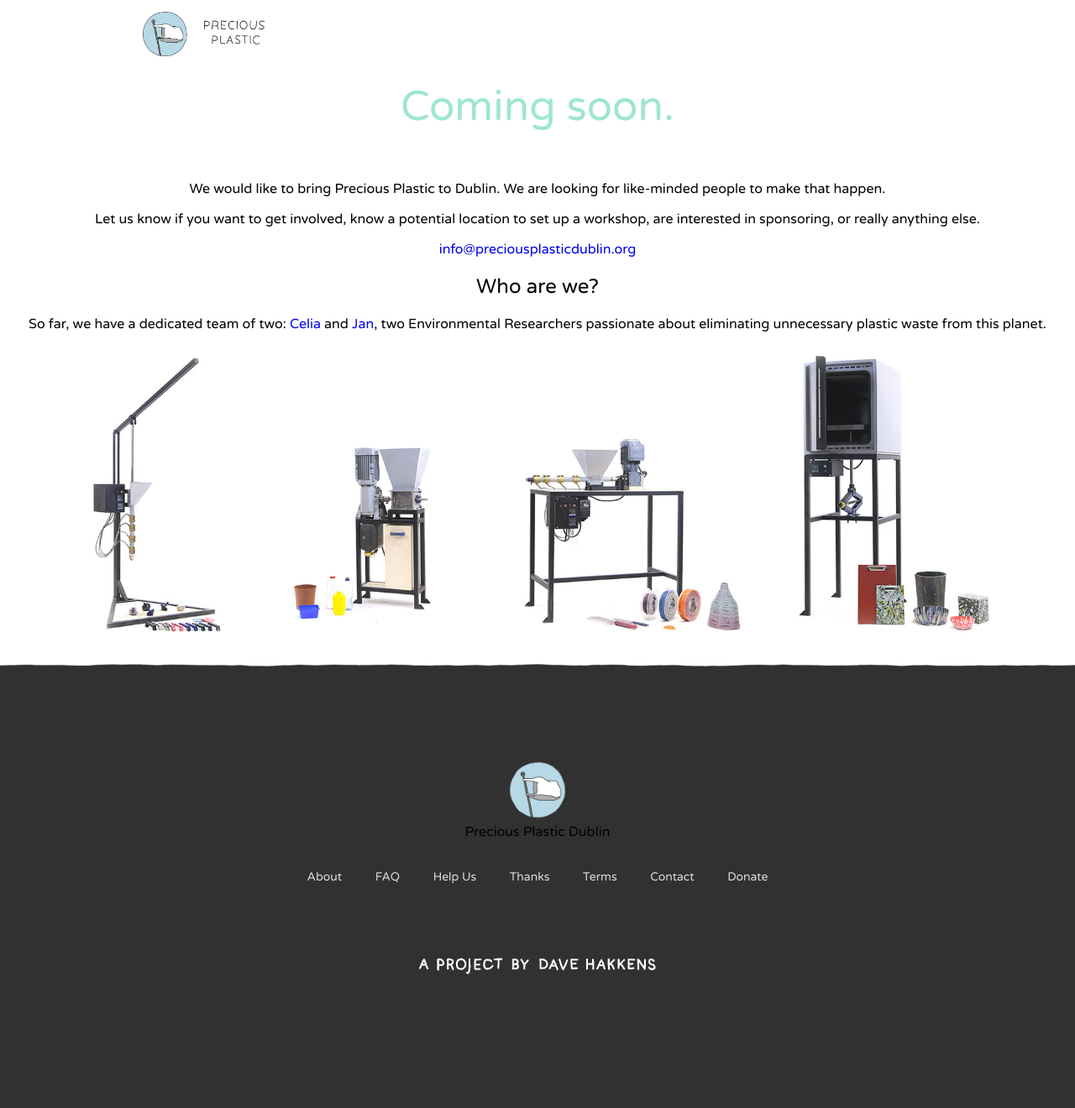
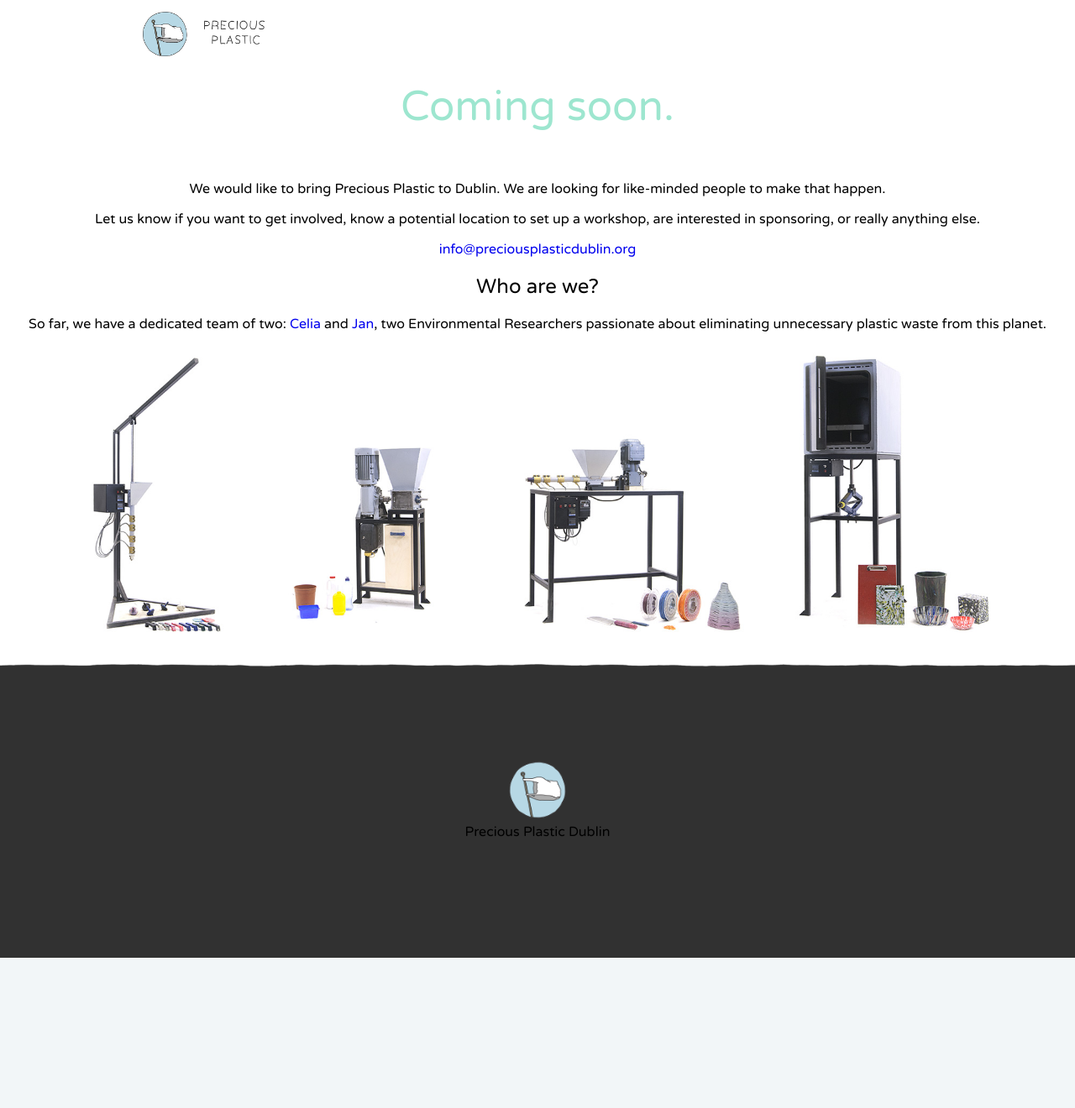
Before and after one commit to preciousplasticdublin/preciousplasticdublin.github.io, a Jekyll site: the page built from en/index.html, in a window 1280 px wide. Shown: the whole page at 84% size. Built offline with Jekyll 4.4.1, drawn with Linux system fonts in a browser that asks for light colours; after the commit the page ends 1141 px from its top, so only the background shows below that.

Commit message:
Update footer.html

```diff
--- a/_includes/footer.html
+++ b/_includes/footer.html
@@ -5,7 +5,7 @@
   Precious Plastic Dublin
   </section>
 
-
+<!--
   <nav>
     <a href="/{{page.lang}}/about">{{page.translations.about.title}}</a>
     <a href="/{{page.lang}}/faq">{{page.translations.faq.title}}</a>
@@ -15,29 +15,17 @@
     <a href="/{{page.lang}}/contact">{{page.translations.contact.title}}</a>
     <a href="https://davehakkens.nl/donate/preciousplastic/">{{page.translations.donate.title}}</a>
   </nav>
+-->
 
-
-
+<!--
   <a href="#" class="by" target="_blank">
       <img src="/assets/images/by.gif">
-
+-->
 
 
   <div class="social">
-    <a href="https://www.facebook.com/preciousplasticdublin/" class="facebook" target="_blank"></a>
-    <a href="https://www.facebook.com/sharer/sharer.php?u={{site.url | cgi_escape}}&summary=http%3A%2F%2Fyoutu.be%2F8J7JZcsoHyA" class="facebook" target="_blank"></a>
-    <a href="https://twitter.com/davehakkens"></a>
-    <a href="https://youtube.com/hakopdetak"></a>
-    <a href="https://github.com/hakkens"></a>
-    <a href="https://davehakkens.nl/mailinglist/"></a>
+    <a href="https://www.facebook.com/preciousplasticdublin/" target="_blank"><img src="https://www.preciousplasticdublin.org/assets/images/social/facebook-bw.png"></a>
+    <a href="https://www.instagram.com/preciousplasticdublin/" target="_blank"><img src="https://www.preciousplasticdublin.org/assets/images/social/instagram-bw.png"></a>
   </div>
 
-    <nav class="social">
-      <a href="https://plus.google.com/share?url={{site.url | cgi_escape}}" class="google-plus" target="_blank"></a>
-      <a href="https://twitter.com/intent/tweet?url={{site.url | cgi_escape}}&text={{site.description | cgi_escape}}+%23preciousplastic+http%3A%2F%2Fyoutu.be%2F8J7JZcsoHyA" class="twitter" target="_blank"></a>
-      <a href="https://www.facebook.com/sharer/sharer.php?u={{site.url | cgi_escape}}&summary=http%3A%2F%2Fyoutu.be%2F8J7JZcsoHyA" class="facebook" target="_blank"></a>
-      <a href="http://sns.qzone.qq.com/cgi-bin/qzshare/cgi_qzshare_onekey?url={{site.url | cgi_escape}}&title={{site.title | cgi_escape}}" class="q-zone" target="_blank"></a>
-      <a href="http://www.linkedin.com/shareArticle?mini=true&url={{site.url | cgi_escape}}&title={{site.title | cgi_escape}}" class="linkedin" target="_blank"></a>
-    </nav>
-
 </footer>
```
